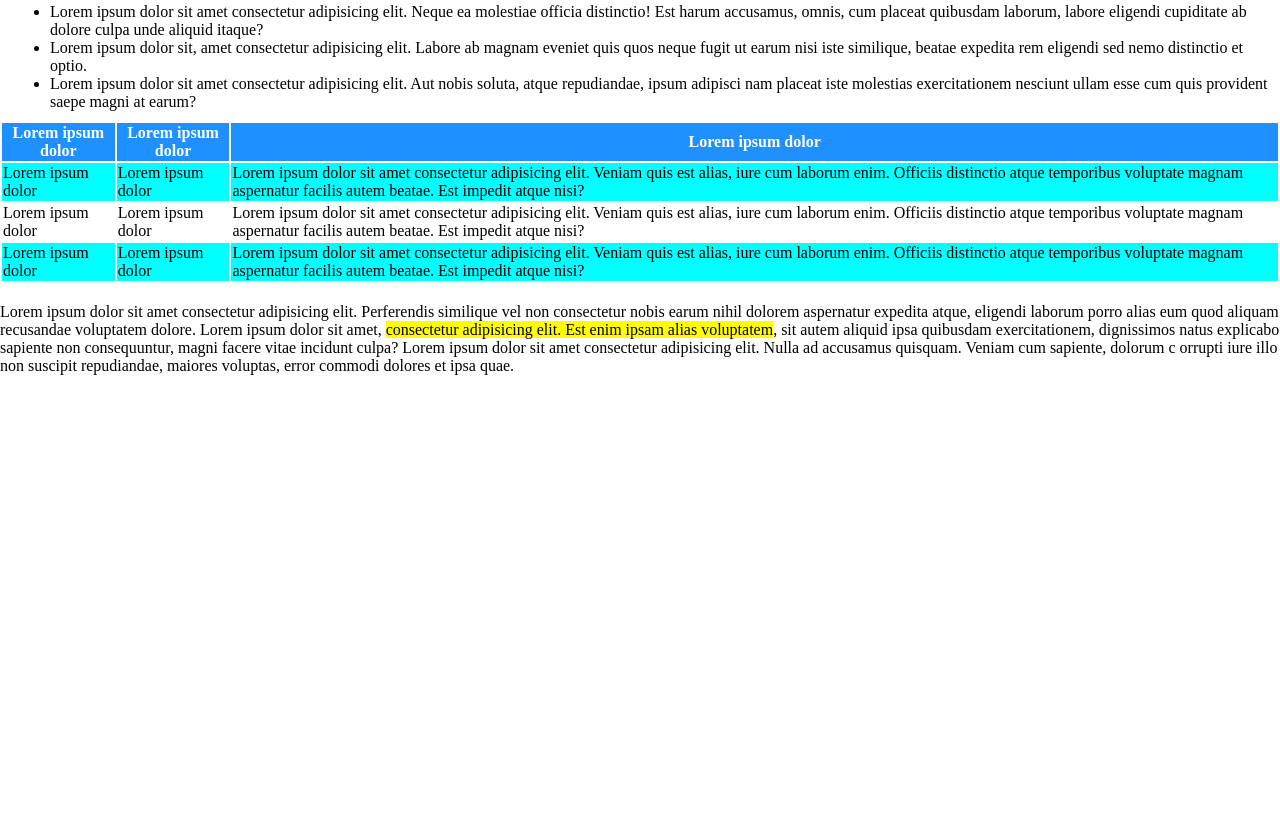
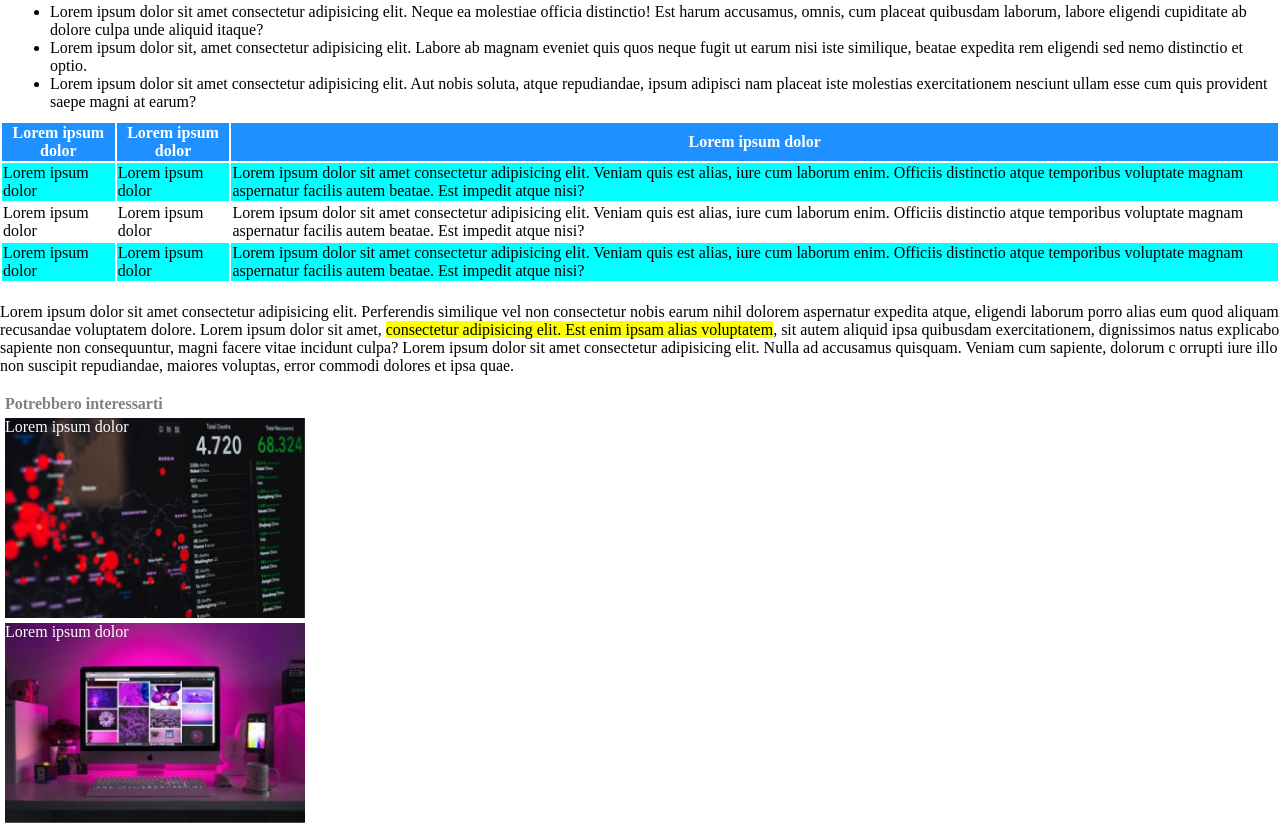
Before and after one commit to DanieleKun/html-css-booleaner, a plain HTML site: page index.html in a window 1280 px wide. Shown: the part 658-1486 px from the top of the page. Before the commit the page ends 1053 px from the top, so only its background shows below. Drawn offline with Linux system fonts and the light colour scheme.

Commit message:
Finish footer

```diff
--- a/css/style.css
+++ b/css/style.css
@@ -60,3 +60,26 @@ th {
 }
 
 tr:nth-child(even) {background-color: aqua;}
+
+.foot {
+    color: grey;
+    margin: 5px;
+}
+
+.footimg1 {
+    width: 300px;
+    height: 200px;
+    background-image:url(../img/graph.jpg);
+    background-size: cover;
+    color: white;
+    margin: 5px;
+}
+
+.footimg2 {
+    width: 300px;
+    height: 200px;
+    background-image:url(../img/monitor.jpg);
+    background-size: cover;
+    color: white;
+    margin: 5px;
+}
--- a/index.html
+++ b/index.html
@@ -70,7 +70,9 @@
     </main>
 
     <footer>
-
+        <div class="foot"> <strong>Potrebbero interessarti</strong></div>
+        <div class="footimg1">Lorem ipsum dolor</div>
+        <div class="footimg2">Lorem ipsum dolor</div>
     </footer>
 </body>
 </html>
```
